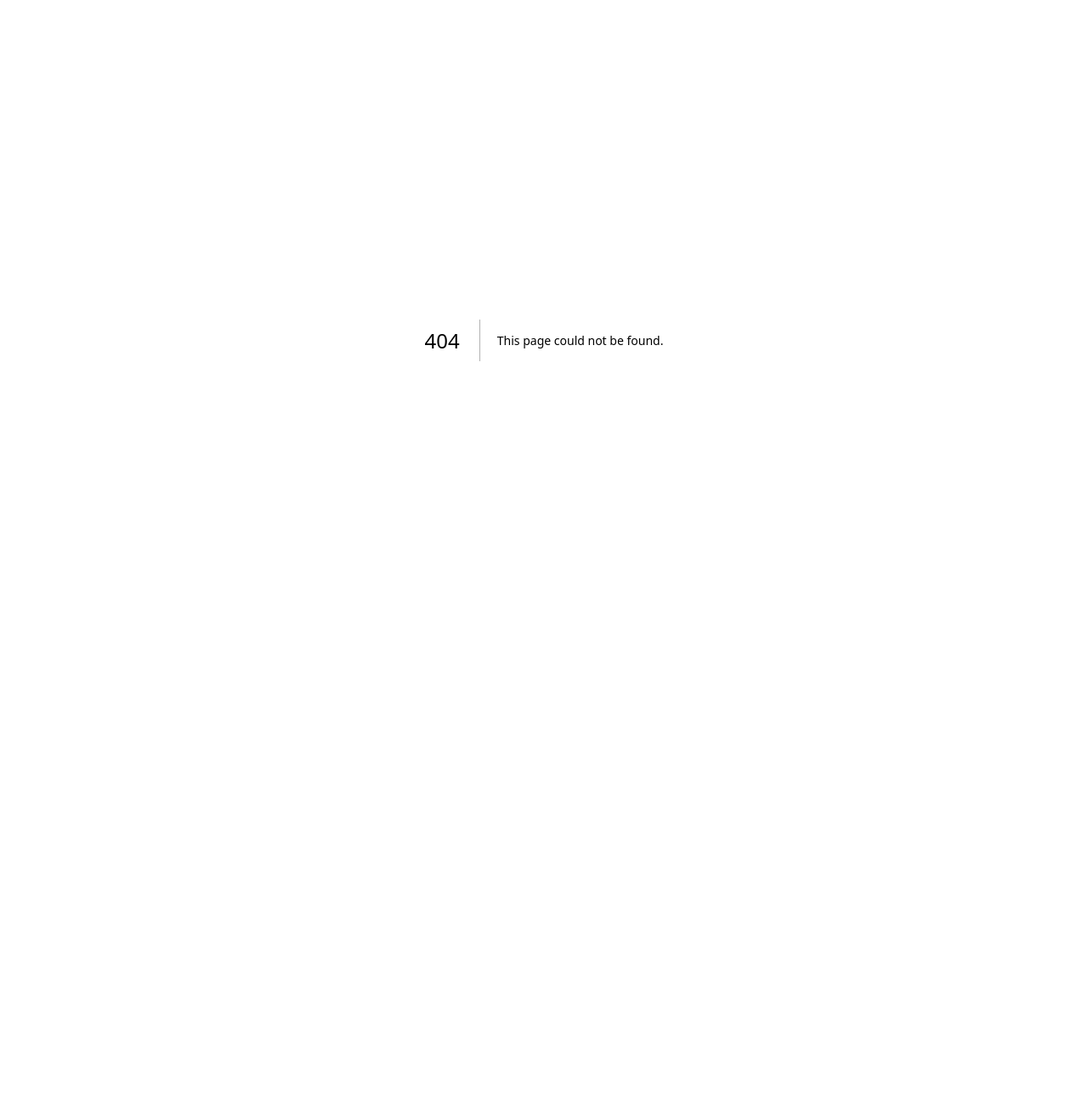
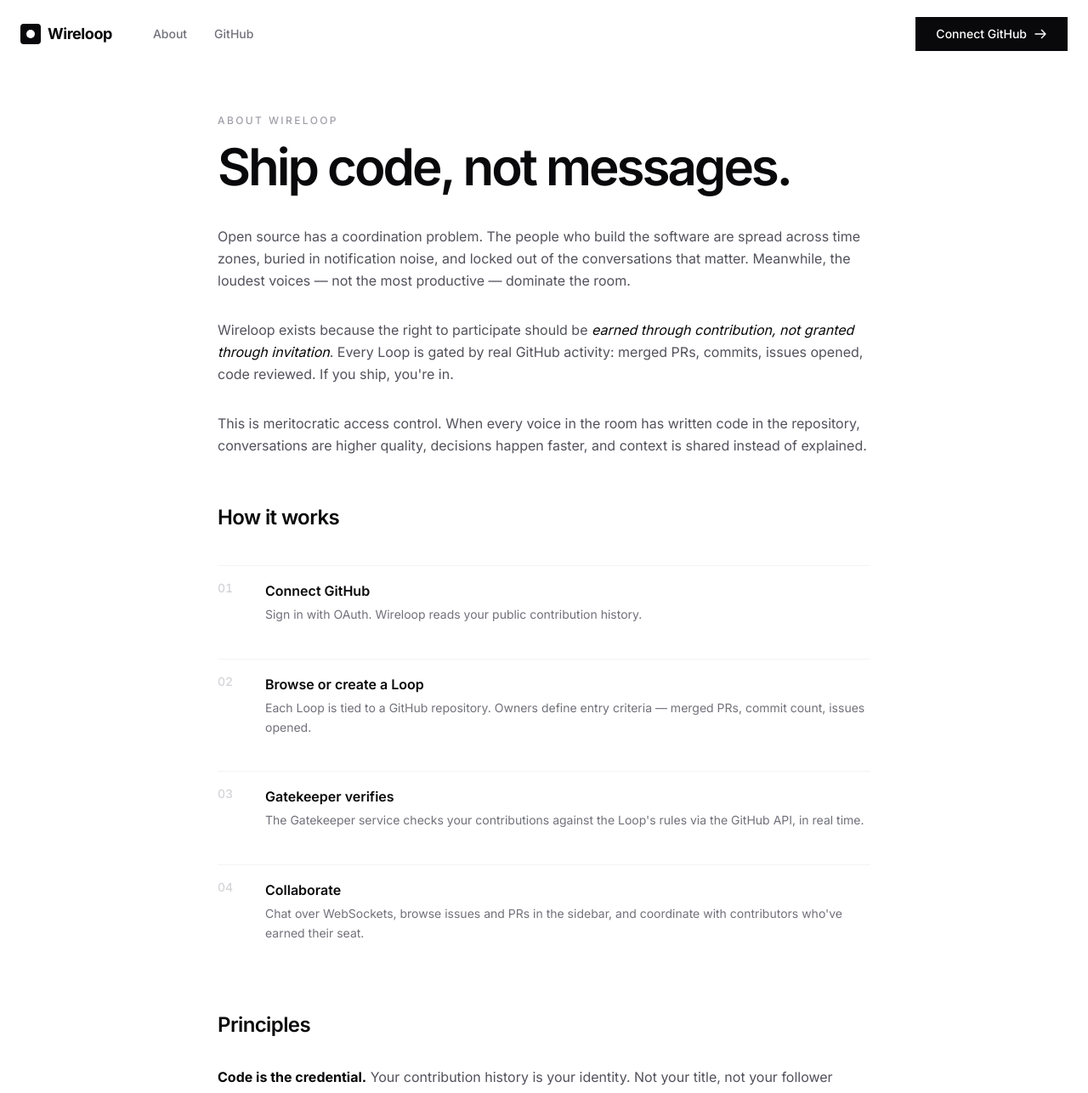
Before and after one commit to Wireloop-Org/Wireloop, a Next.js app in the folder client/: page /about in a window 1280 px wide. Before the commit this address had no page. Shown: the top 1286 px of the page at 85% size. Before the commit the page ends 800 px from the top, so only its background shows below. Built offline with nearby package versions, Linux system fonts and the light colour scheme.

Commit message:
feat: add /about page — manifesto, how-it-works, and principles in one static page

```diff
--- /dev/null
+++ b/client/src/app/about/page.tsx
@@ -0,0 +1,112 @@
+import Navbar from "@/components/Navbar";
+
+export default function AboutPage() {
+  return (
+    <div className="min-h-screen bg-white">
+      <Navbar />
+
+      {/* Header */}
+      <section className="pt-32 pb-16 px-6">
+        <div className="max-w-3xl mx-auto">
+          <span className="text-xs uppercase tracking-[0.2em] text-zinc-400 font-medium">
+            About Wireloop
+          </span>
+          <h1 className="text-4xl md:text-6xl font-semibold tracking-tighter text-zinc-950 leading-[0.95] mt-4 mb-10">
+            Ship code, not messages.
+          </h1>
+
+          <div className="space-y-8 text-base text-zinc-600 leading-relaxed">
+            <p>
+              Open source has a coordination problem. The people who build the
+              software are spread across time zones, buried in notification
+              noise, and locked out of the conversations that matter. Meanwhile,
+              the loudest voices — not the most productive — dominate the room.
+            </p>
+
+            <p>
+              Wireloop exists because the right to participate should be{" "}
+              <em className="text-zinc-950">earned through contribution, not granted through invitation</em>.
+              Every Loop is gated by real GitHub activity: merged PRs, commits,
+              issues opened, code reviewed. If you ship, you&apos;re in.
+            </p>
+
+            <p>
+              This is meritocratic access control. When every voice in the room
+              has written code in the repository, conversations are higher
+              quality, decisions happen faster, and context is shared instead
+              of explained.
+            </p>
+
+            <h2 className="text-2xl font-semibold text-zinc-950 tracking-tight pt-6">
+              How it works
+            </h2>
+
+            <div className="grid grid-cols-1 gap-6 py-2">
+              {[
+                { step: "01", title: "Connect GitHub", desc: "Sign in with OAuth. Wireloop reads your public contribution history." },
+                { step: "02", title: "Browse or create a Loop", desc: "Each Loop is tied to a GitHub repository. Owners define entry criteria — merged PRs, commit count, issues opened." },
+                { step: "03", title: "Gatekeeper verifies", desc: "The Gatekeeper service checks your contributions against the Loop's rules via the GitHub API, in real time." },
+                { step: "04", title: "Collaborate", desc: "Chat over WebSockets, browse issues and PRs in the sidebar, and coordinate with contributors who've earned their seat." },
+              ].map((item) => (
+                <div key={item.step} className="flex gap-6 items-start py-4 border-t border-zinc-100">
+                  <span className="text-sm font-medium text-zinc-300 tabular-nums w-8 flex-shrink-0">{item.step}</span>
+                  <div>
+                    <h3 className="font-semibold text-zinc-950 mb-1">{item.title}</h3>
+                    <p className="text-sm text-zinc-500 leading-relaxed">{item.desc}</p>
+                  </div>
+                </div>
+              ))}
+            </div>
+
+            <h2 className="text-2xl font-semibold text-zinc-950 tracking-tight pt-6">
+              Principles
+            </h2>
+
+            <ul className="space-y-4">
+              <li>
+                <strong className="text-zinc-950">Code is the credential.</strong>{" "}
+                Your contribution history is your identity. Not your title, not your follower count.
+              </li>
+              <li>
+                <strong className="text-zinc-950">Context over chat.</strong>{" "}
+                Every Loop is anchored to a repository. Issues, PRs, and milestones surface inside the conversation.
+              </li>
+              <li>
+                <strong className="text-zinc-950">Speed over ceremony.</strong>{" "}
+                WebSocket-first architecture. Real-time by default.
+              </li>
+              <li>
+                <strong className="text-zinc-950">Transparent by design.</strong>{" "}
+                Wireloop is open source. The platform that gates access by contribution should itself be built in the open.
+              </li>
+            </ul>
+          </div>
+        </div>
+      </section>
+
+      {/* Footer */}
+      <footer className="py-12 border-t border-zinc-100 mt-12">
+        <div className="max-w-4xl mx-auto px-6 flex flex-col md:flex-row justify-between items-center gap-4">
+          <div className="flex items-center gap-2">
+            <div className="w-5 h-5 bg-zinc-950 rounded flex items-center justify-center">
+              <div className="w-2 h-2 bg-white rounded-full" />
+            </div>
+            <span className="font-bold text-sm tracking-tight">Wireloop</span>
+          </div>
+          <div className="flex gap-6 text-xs text-zinc-500">
+            <a href="/" className="hover:text-zinc-950 transition-colors">Home</a>
+            <a
+              href="https://github.com/Wireloop-Org/Wireloop"
+              target="_blank"
+              rel="noopener noreferrer"
+              className="hover:text-zinc-950 transition-colors"
+            >
+              GitHub
+            </a>
+          </div>
+          <span className="text-xs text-zinc-400">© {new Date().getFullYear()} Wireloop</span>
+        </div>
+      </footer>
+    </div>
+  );
+}
```
